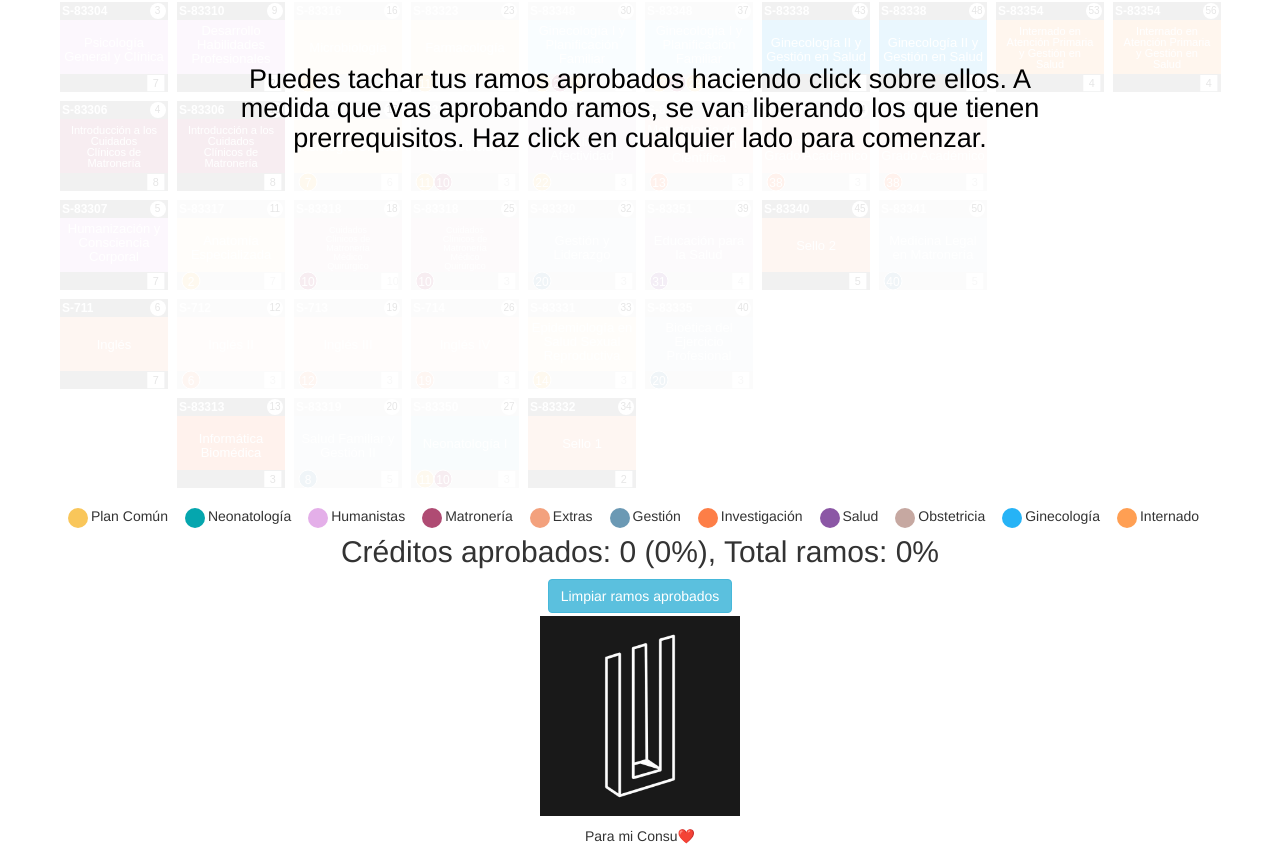
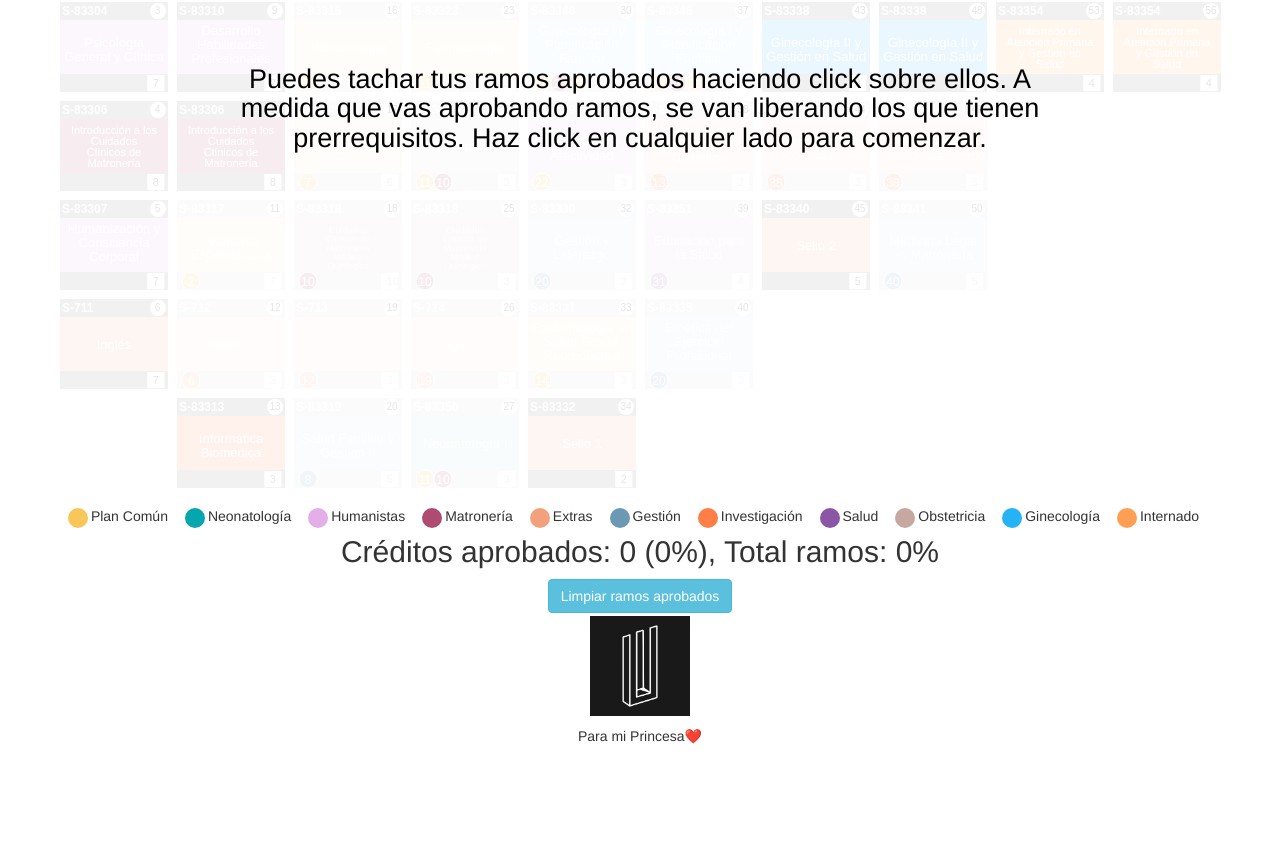
Before and after one commit to Makkami/Malla-Princesa, a plain HTML site: page index.html in a window 1280 px wide. Shown: the part 367-1223 px from the top of the page. After the commit the page ends 1123 px from the top, so only its background shows below. Drawn offline with nearby package versions, Linux system fonts and the light colour scheme.

Commit message:
Add files via upload

```diff
--- a/index.html
+++ b/index.html
@@ -60,8 +60,8 @@
       <button type="button" onclick="limpiarRamos()" class="btn btn-info">Limpiar ramos aprobados</button>
 		</div>
 
-		<p><img src="paramore_al.jpg" style="width:200px;">
-    <p>Para mi Consu❤️</p>
+		<p><img src="paramore_al.jpg" style="width:100px;">
+    <p>Para mi Princesa❤️</p>
 		<!--<p>Hecho con el ❤️ por amor al arte. <a href="http://github.com/etra0/ramos">Para mi Consu</a></p>-->
         <!--<p><button onclick="assureMail()">Contactar</button></p>-->
 		<script src='d3.js'></script>
```
Also changed, not shown: personalizar/malla.html (+1 -1 lines).
